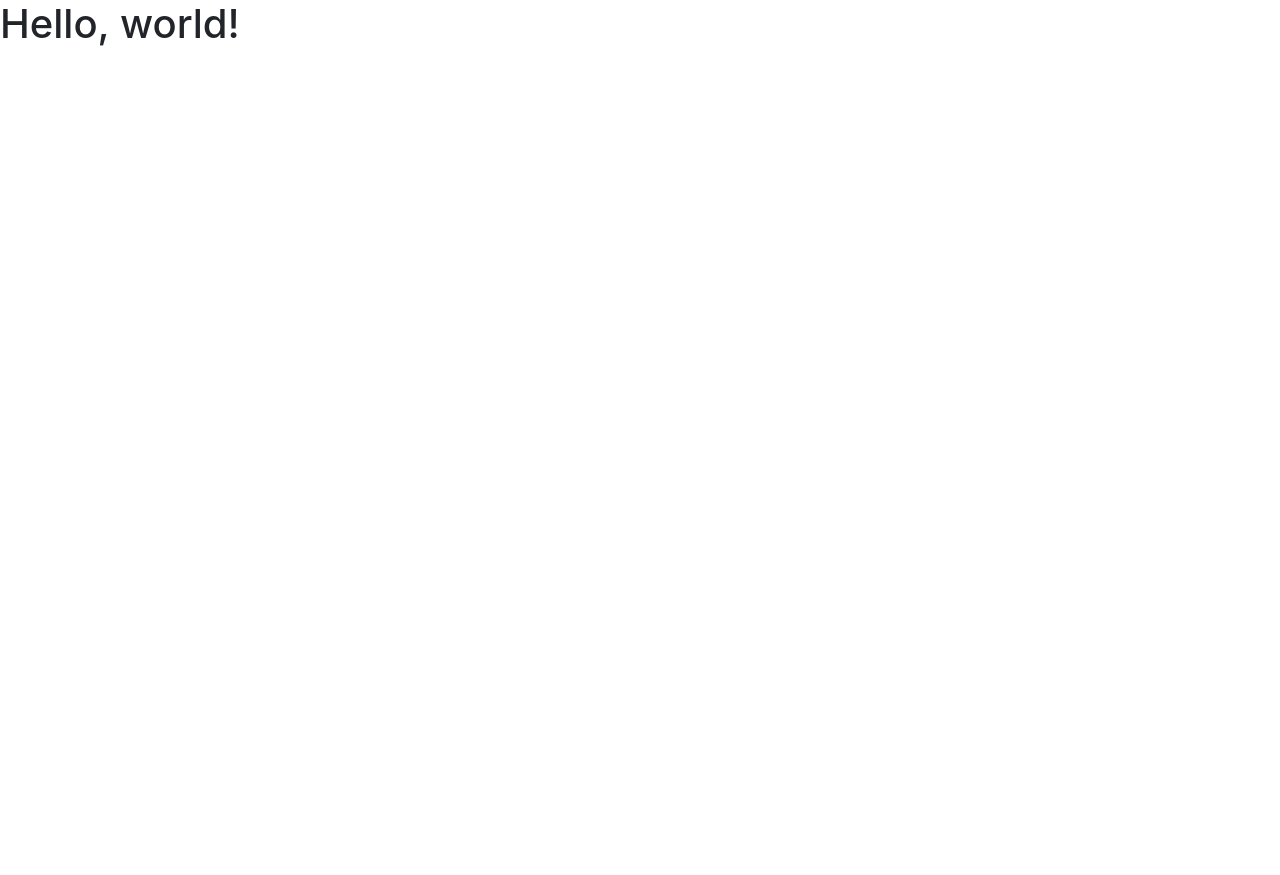
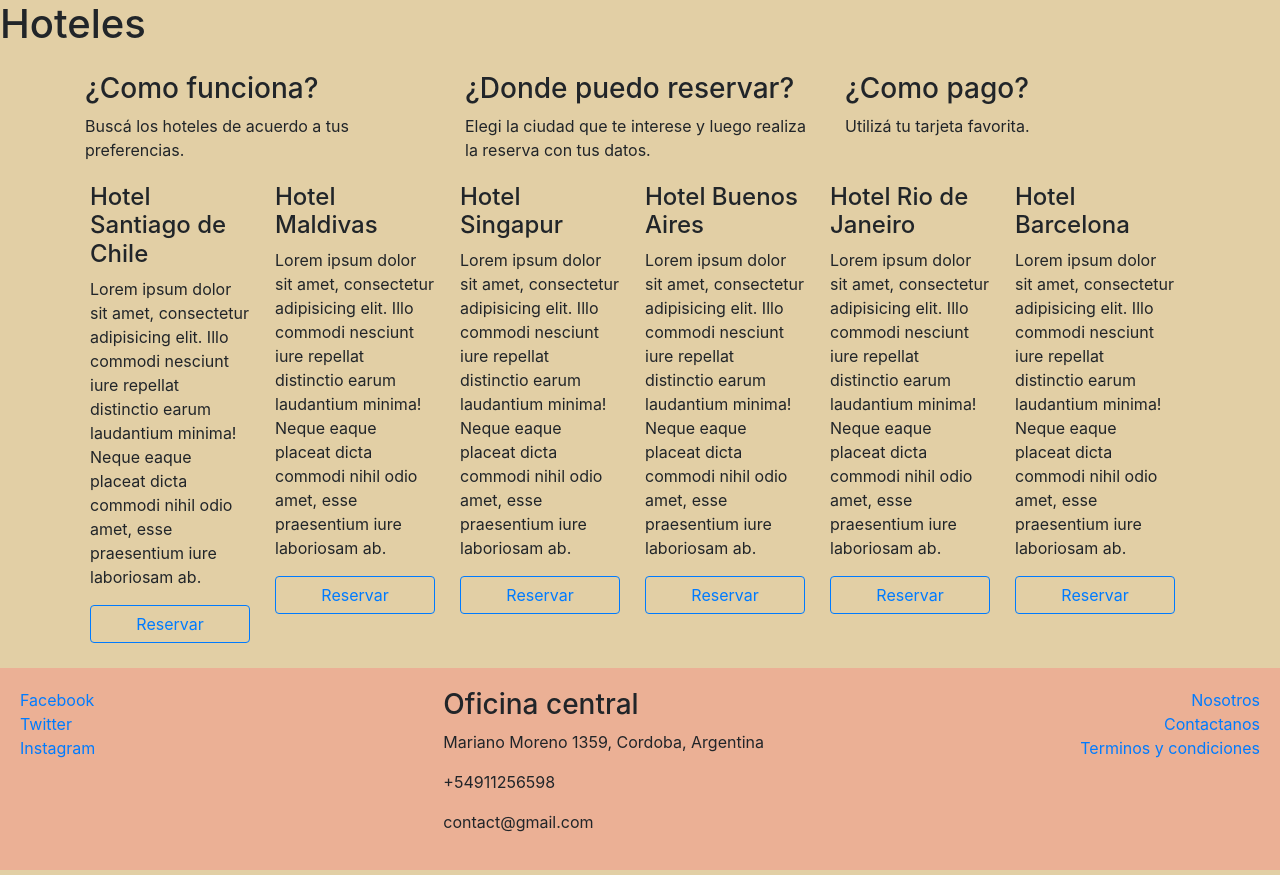
Before and after one commit to gabif94/guia-hoteles, a website: page index.html in a window 1280 px wide. Before the commit the page ends 800 px from the top, so only its background shows below. Drawn offline with nearby package versions, Linux system fonts and the light colour scheme.

Commit message:
modulo 1
proyecto 1

```diff
--- a/index.html
+++ b/index.html
@@ -8,12 +8,97 @@
 
     <!-- Bootstrap CSS -->
     <link rel="stylesheet" href="node_modules/bootstrap/dist/css/bootstrap.min.css">
+    <link rel="stylesheet" href="styles.css">
 
     <title>Hello, world!</title>
 </head>
 
 <body>
-    <h1>Hello, world!</h1>
+    <div>
+        <h1>Hoteles</h1>
+    </div>
+    <div class="container">
+        <div class="row">
+            <div class="col-sm-4">
+                <p>
+                    <h3>¿Como funciona?</h3>
+                    <p>Buscá los hoteles de acuerdo a tus preferencias.</p>
+                </p>
+            </div>
+            <div class="col-sm-4">
+                <p>
+                    <h3>¿Donde puedo reservar?</h3>
+                    <p>Elegi la ciudad que te interese y luego realiza la reserva con tus datos.</p>
+                </p>
+            </div>
+            <div class="col-sm-4">
+                <p>
+                    <h3>¿Como pago?</h3>
+                    <p>Utilizá tu tarjeta favorita.</p>
+                </p>
+            </div>
+        </div>
+        <div class="d-flex flex-wrap flex-row-reverse">
+            <div class="card-hotel justify-content-between">
+                <h4>Hotel Barcelona</h4>
+                <p>Lorem ipsum dolor sit amet, consectetur adipisicing elit. Illo commodi nesciunt iure repellat distinctio earum laudantium minima! Neque eaque placeat dicta commodi nihil odio amet, esse praesentium iure laboriosam ab.</p>
+                <button type="button" class="btn btn-outline-primary btn-block">Reservar</button>
+            </div>
+            <div class="card-hotel justify-content-between">
+                <h4>Hotel Rio de Janeiro</h4>
+                <p>Lorem ipsum dolor sit amet, consectetur adipisicing elit. Illo commodi nesciunt iure repellat distinctio earum laudantium minima! Neque eaque placeat dicta commodi nihil odio amet, esse praesentium iure laboriosam ab.</p>
+                <button type="button" class="btn btn-outline-primary btn-block">Reservar</button>
+            </div>
+            <div class="card-hotel justify-content-between">
+                <h4>Hotel Buenos Aires</h4>
+                <p>Lorem ipsum dolor sit amet, consectetur adipisicing elit. Illo commodi nesciunt iure repellat distinctio earum laudantium minima! Neque eaque placeat dicta commodi nihil odio amet, esse praesentium iure laboriosam ab.</p>
+                <button type="button" class="btn btn-outline-primary btn-block">Reservar</button>
+            </div>
+            <div class="card-hotel justify-content-between">
+                <h4>Hotel Singapur</h4>
+                <p>Lorem ipsum dolor sit amet, consectetur adipisicing elit. Illo commodi nesciunt iure repellat distinctio earum laudantium minima! Neque eaque placeat dicta commodi nihil odio amet, esse praesentium iure laboriosam ab.</p>
+                <button type="button" class="btn btn-outline-primary btn-block">Reservar</button>
+            </div>
+            <div class="card-hotel justify-content-between">
+                <h4>Hotel Maldivas</h4>
+                <p>Lorem ipsum dolor sit amet, consectetur adipisicing elit. Illo commodi nesciunt iure repellat distinctio earum laudantium minima! Neque eaque placeat dicta commodi nihil odio amet, esse praesentium iure laboriosam ab.</p>
+                <button type="button" class="btn btn-outline-primary btn-block">Reservar</button>
+            </div>
+            <div class="card-hotel justify-content-between">
+                <h4>Hotel Santiago de Chile</h4>
+                <p>Lorem ipsum dolor sit amet, consectetur adipisicing elit. Illo commodi nesciunt iure repellat distinctio earum laudantium minima! Neque eaque placeat dicta commodi nihil odio amet, esse praesentium iure laboriosam ab.</p>
+                <button type="button" class="btn btn-outline-primary btn-block">Reservar</button>
+            </div>
+        </div>
+    </div>
+
+    <footer>
+        <div class="row">
+            <div class="col-sm-4 d-flex flex-column">
+                <a href="http://www.facebook.com">Facebook</a>
+                <a href="http://twitter.com">Twitter</a>
+                <a href="http://www.instagram.com">Instagram</a>
+            </div>
+            <div class="col-sm-4">
+                <address>
+            <h3>Oficina central</h3>
+            <p>Mariano Moreno 1359, Cordoba, Argentina</p>
+            <p>+54911256598</p>
+            <p>contact@gmail.com</p>
+        </address>
+            </div>
+
+            <div class="col-sm-4 d-flex flex-column align-items-end">
+                <a href="http://www.facebook.com">Nosotros</a>
+                <a href="http://twitter.com">Contactanos</a>
+                <a href="http://www.instagram.com">Terminos y condiciones</a>
+            </div>
+
+        </div>
+
+
+    </footer>
+
 
     <!-- Optional JavaScript -->
     <!-- jQuery first, then Popper.js, then Bootstrap JS -->
--- /dev/null
+++ b/styles.css
@@ -0,0 +1,17 @@
+body {
+    width: auto;
+    padding: auto;
+    background-color: #E2CFA5;
+}
+
+footer {
+    margin-bottom: 5px;
+    margin-top: 20px;
+    padding: 20px 20px 20px 20px;
+    background-color: #EBB095;
+}
+
+.card-hotel {
+    flex: 1 150px;
+    padding: 5px 20px 5px 5px;
+}
```
